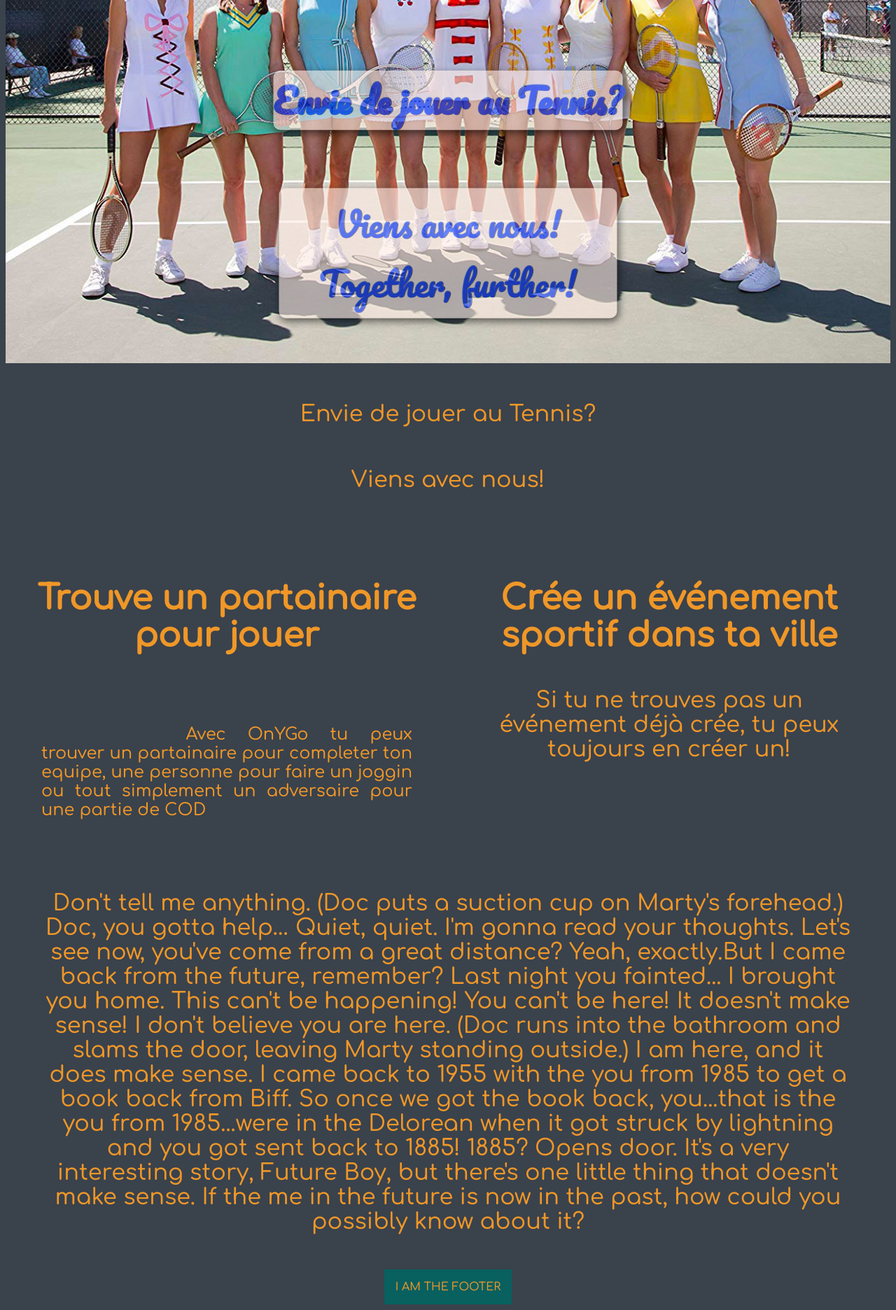
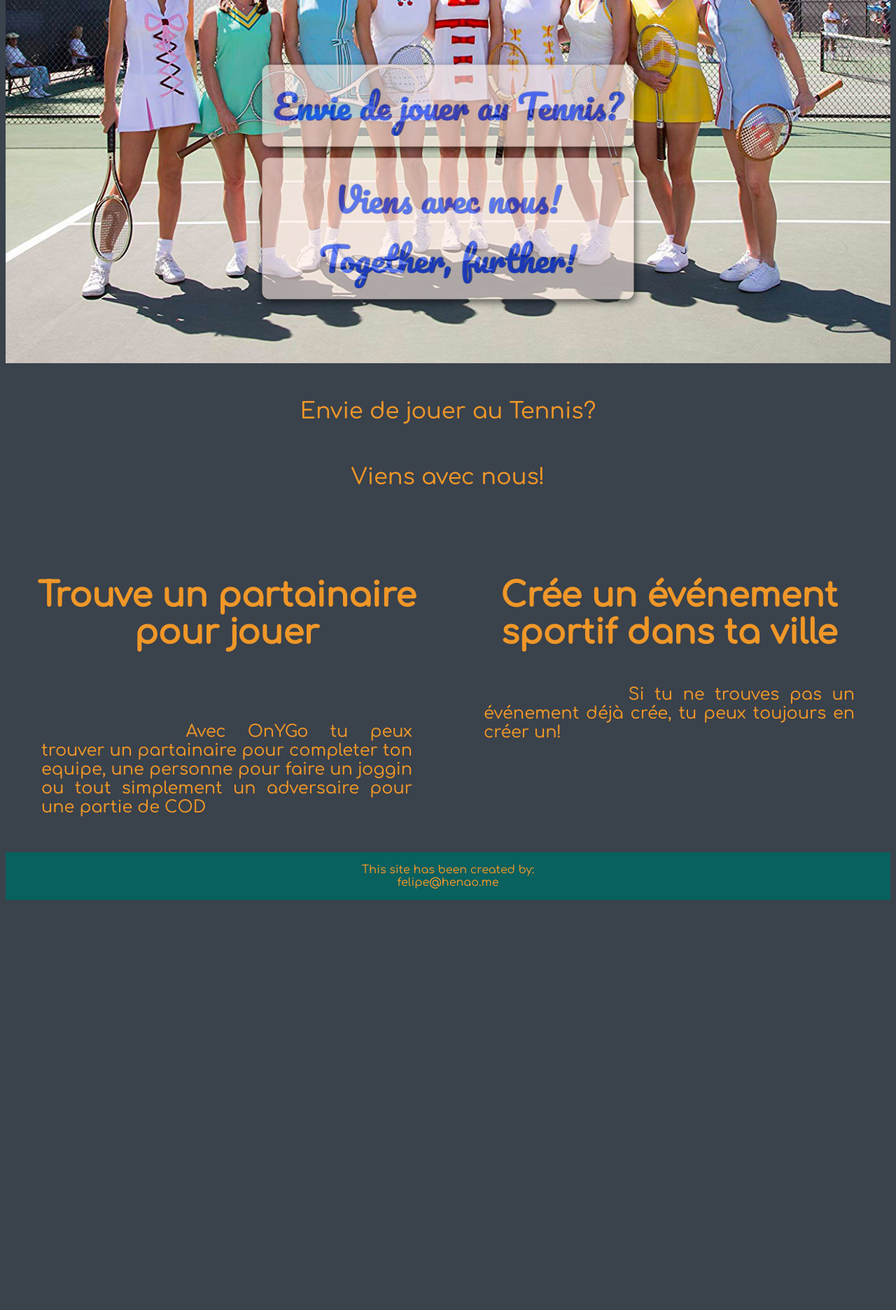
Before and after one commit to Felipeache/onygo, a Django app: page / in a window 1280 px wide. Shown: the part 65-1937 px from the top of the page at 70% size. After the commit the page ends 1351 px from the top, so only its background shows below. Run offline with Django 3.2, Linux system fonts and the light colour scheme.

Commit message:
Cleaning the code

```diff
--- a/core/templates/core/chercher-evenement.html
+++ b/core/templates/core/chercher-evenement.html
@@ -50,7 +50,11 @@
     </div>
 
 {% else%}
-    <h1 style="color:red;"> Tu n'as pas encore des événements</h1>
+<span class="alert-error">
+    <p style="margin: 4vw;">Il n'y a pas de resultats pour ta recherche</p>
+    <div class="closebtn" onclick="this.parentElement.style.display='none';">&times;</div>
+    </div>
+</span>
 {% endif %}
 
 
--- a/core/templates/core/envoyer-message.html
+++ b/core/templates/core/envoyer-message.html
@@ -1,6 +1,5 @@
 {% extends 'base.html'%}
 {% load static%}
-
 
 {% block title %}
     Créer un événement
--- a/core/templates/core/footer.html
+++ b/core/templates/core/footer.html
@@ -1,3 +1,3 @@
 <footer>
-    <p>I AM THE FOOTER</p>
+    <p>This site has been created by: <a href="mailto:felipe@henao.me">felipe@henao.me</a></p>
 </footer>
--- a/core/templates/core/inbox.html
+++ b/core/templates/core/inbox.html
@@ -26,7 +26,11 @@
 
 
         {% else%}
-            <h1 style="color:red;"> Pas de messages
+        <span class="alert-error">
+            <p style="margin: 4vw;">Tu n'as pas de messages</p>
+            <div class="closebtn" onclick="this.parentElement.style.display='none';">&times;</div>
+            </div>
+        </span>
 {%endif%}
 
 
--- a/core/templates/core/index.html
+++ b/core/templates/core/index.html
@@ -8,12 +8,10 @@
     {% block content %}
     <section class="imgcontainer">
             <img class="mainimg" src="/static/imgs/{{randomsport}}.jpg">
-            <div class="TextOverImg">
                 <div class="CenterdText">
-                    <h2 class="slogan">Envie de {{randomsport}}?</h2><br><br></h2>
+                    <p class="slogan">Envie de {{randomsport}}?</p>
                     <p class="slogan">Viens avec nous!<br> Together, further!</p>
                 </div>
-            </div>
     </section>
         <section class="container">
             <article>
@@ -32,19 +30,13 @@
                         une personne pour faire un joggin ou tout simplement un adversaire pour une partie de COD
                     </p>
                 </div>
-                <div class="element">
+                <div class="element" id="element3">
                     <h2>Crée un événement sportif dans ta ville</h2>
                     <p> Si tu ne trouves pas un événement déjà crée, tu peux toujours en créer un!  </p>
                 </div>
              </article>
         </section>
-        <section class="container">
-            <article>
-                <div class="element" id="element2">
-                    <p>Don't tell me anything. (Doc puts a suction cup on Marty's forehead.) Doc, you gotta help… Quiet, quiet. I'm gonna read your thoughts. Let's see now, you've come from a great distance? Yeah, exactly.But I came back from the future, remember? Last night you fainted... I brought you home. This can't be happening! You can't be here! It doesn't make sense! I don't believe you are here. (Doc runs into the bathroom and slams the door, leaving Marty standing outside.) I am here, and it does make sense. I came back to 1955 with the you from 1985 to get a book back from Biff. So once we got the book back, you...that is the you from 1985...were in the Delorean when it got struck by lightning and you got sent back to 1885! 1885? Opens door. It's a very interesting story, Future Boy, but there's one little thing that doesn't make sense. If the me in the future is now in the past, how could you possibly know about it?</p>
-                </div>
-             </article>
-        </section>
+
     {% include 'core/footer.html' %}
 
     {% endblock %}
--- a/core/templates/core/liste-evenements.html
+++ b/core/templates/core/liste-evenements.html
@@ -69,7 +69,5 @@
 
                 </ul>
         </div>
-    {% else%}
-        <br><br><h1> Oops Tu n'as pas encore d'événements  LISTE-EVENEMENTS.HTML</h1>
     {%endif%}
 {% endblock content %}
--- a/core/templates/core/profile.html
+++ b/core/templates/core/profile.html
@@ -9,7 +9,7 @@
 {% endblock headimg%}
 
 {% block content %}
-<h1>Profil de {{utilisateur.get_short_name | title}}</h1>
+
 <div class="eventscontainer">
             <div class="card">
                     <img src="{{ user.userprofile.avatar.url|default_if_none:'avatars/default.png'  }}" width="100" height="100"></a>
--- a/core/templates/core/search-result.html
+++ b/core/templates/core/search-result.html
@@ -5,7 +5,6 @@
     {% endblock title %}
 
 {%block content%}
-    <h2> SEARCHRESULT.HTML///Chercher un événement<br></h2><br><br><br>
     <div class="search-container">
         {% include 'core/search.html' %}
     </div>
@@ -48,8 +47,7 @@
                     </ul>
             </div>
 
-{% else%}
-    <h1 style="color:red;"> NO EVENT YET CHERCHER-EVENEMENT.HTML</h1>
+
 {% endif %}
 
 
--- a/core/views.py
+++ b/core/views.py
@@ -42,7 +42,7 @@ def search(request):
                 {"events": events}
         )
     else:
-        messages.success(request, f'Resultats de ta recherche: {q}')
+        # messages.success(request, f'Resultats de ta recherche: {q}')
         return (search_event(request))
 
 
@@ -262,7 +262,10 @@ def apply(request, id):
             guest = UserProfile.objects.get(user_id=user_id)
             ev = EventJoin(event=Event.objects.get(id=id), guest=guest)
             ev.save()
-            messages.success(request, f"{user_name}, ta demande a été envoyée!")
+            messages.success(
+                        request,
+                        f"{user_name}, ta demande a été envoyée!"
+            )
             return redirect('search_event')
         except Exception as e:
             error = str(e)
--- a/static/css/style.css
+++ b/static/css/style.css
@@ -107,32 +103,26 @@ input[type=number] {
     top: 65px;
     -webkit-animation-name: crazylefteye;
     animation-name: crazylefteye;
-} /*Fin CSS montre 404 */
+}
+/*Fin CSS montre 404 */
 
-
-
-/*.mainpic{
-    top: 100%
-    padding: 0px;
-    border: 13px solid #b9d6f2;
-	font-size: 2em;
-    margin: 0px;
-    padding: 0px;
-}*/
 /*Image principale du home*/
 .imgcontainer{
     position: relative;
-    display: inline-block;
+    display: flex;
     text-align: center;
 }
 
 .mainimg{
     width: 100%;
+    display: flex;
     height: auto;
 }
 /*texte sur l'image */
  .CenterdText{
     position: absolute;
+    display: flex;
+    flex-direction: column;
     top: 50%;
     left: 50%;
     transform: translate(-50%, -50%);
@@ -148,6 +138,7 @@ input[type=number] {
      background-color: #FFEDE5;
      border-radius: 10px;
      color: #0A37FF;
+     padding: 1rem;
      height: 2rev;
      opacity: 60%;
  }
@@ -240,7 +231,6 @@ li a:hover{
 }
 
 .container {
-  display: flex;
   flex-flow: column;
   flex-basis: 100%;
   height: auto;
```
Also changed, not shown: other parts of static/css/style.css (+30 -34 lines), core/templates/core/show-message.html (+5 -4 lines).
